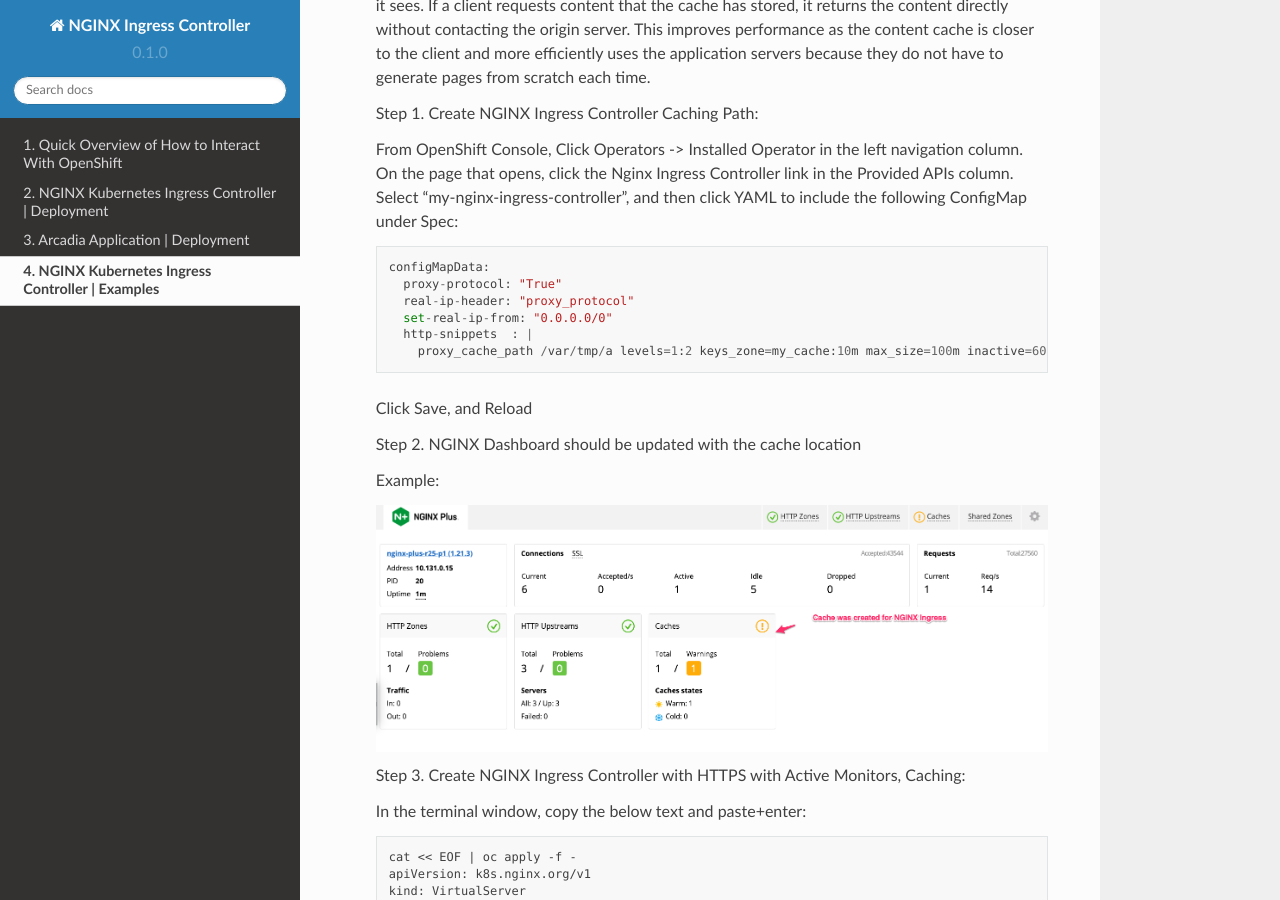
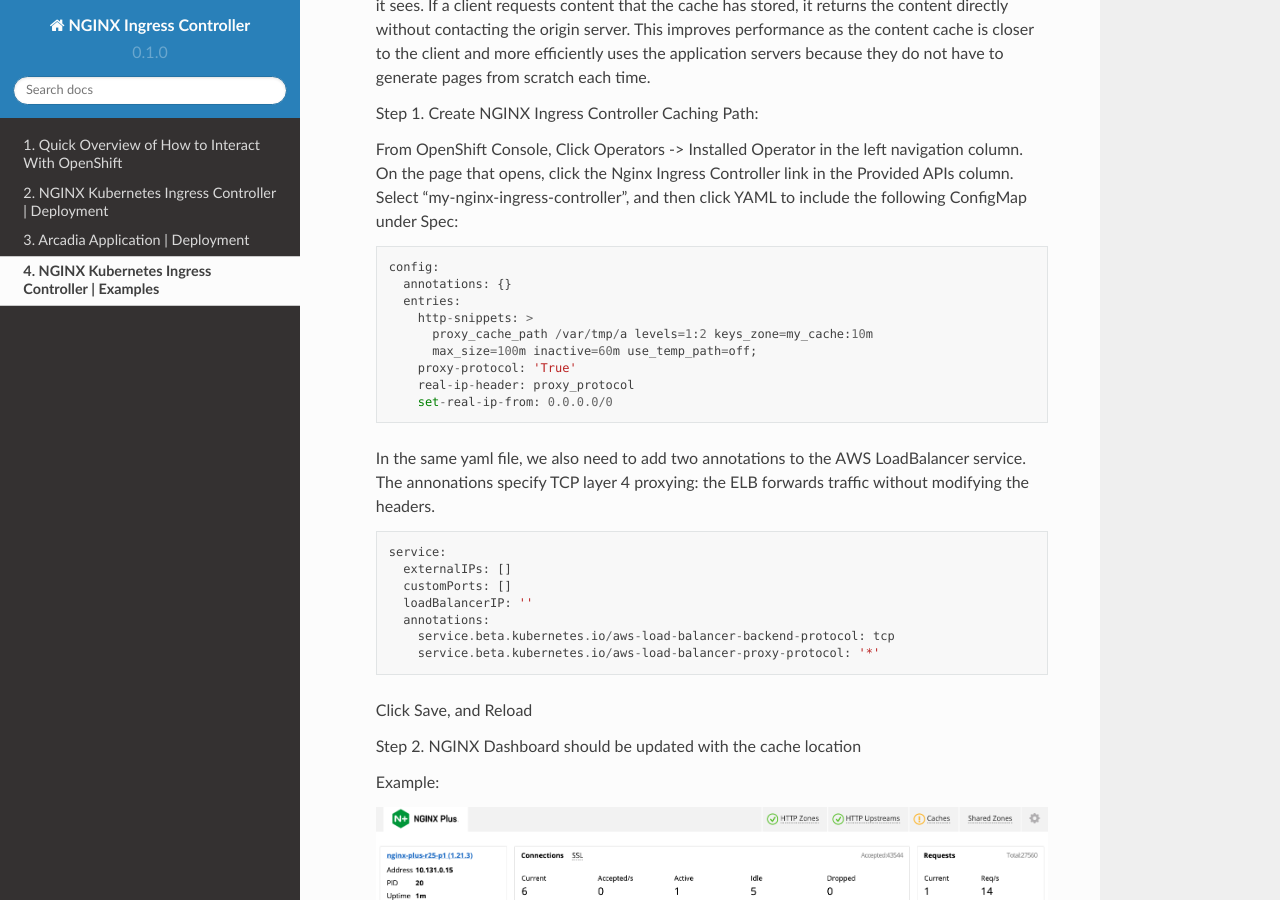
Before and after one commit to GBond/nginx-ingress-openshift-lab, a Sphinx documentation site: the page built from docs/source/lab03.rst, in a window 1280 px wide and 900 px high, scrolled down 7335 px. Built offline with Sphinx 7.4.7 and the Read the Docs theme 2.0.0, drawn with Linux system fonts in a browser that asks for light colours.

Commit message:
modified the configmap for new NGINX ingress, and AWS ELB annotations

```diff
--- a/docs/source/lab03.rst
+++ b/docs/source/lab03.rst
@@ -110,12 +110,27 @@
 
    .. code-block::
 
-      configMapData:
-        proxy-protocol: "True"
-        real-ip-header: "proxy_protocol"
-        set-real-ip-from: "0.0.0.0/0"
-        http-snippets  : |
-          proxy_cache_path /var/tmp/a levels=1:2 keys_zone=my_cache:10m max_size=100m inactive=60m use_temp_path=off;
+    config:
+      annotations: {}
+      entries:
+        http-snippets: >
+          proxy_cache_path /var/tmp/a levels=1:2 keys_zone=my_cache:10m
+          max_size=100m inactive=60m use_temp_path=off;
+        proxy-protocol: 'True'
+        real-ip-header: proxy_protocol
+        set-real-ip-from: 0.0.0.0/0
+
+   In the same yaml file, we also need to add two annotations to the AWS LoadBalancer service. The annonations specify TCP layer 4 proxying: the ELB forwards traffic without modifying the headers.
+
+   .. code-block::
+
+    service:
+      externalIPs: []
+      customPorts: []
+      loadBalancerIP: ''
+      annotations:
+        service.beta.kubernetes.io/aws-load-balancer-backend-protocol: tcp
+        service.beta.kubernetes.io/aws-load-balancer-proxy-protocol: '*'
 
    Click Save, and Reload
 
```
Also changed, not shown: other parts of docs/source/lab03.rst (+3 -3 lines).
